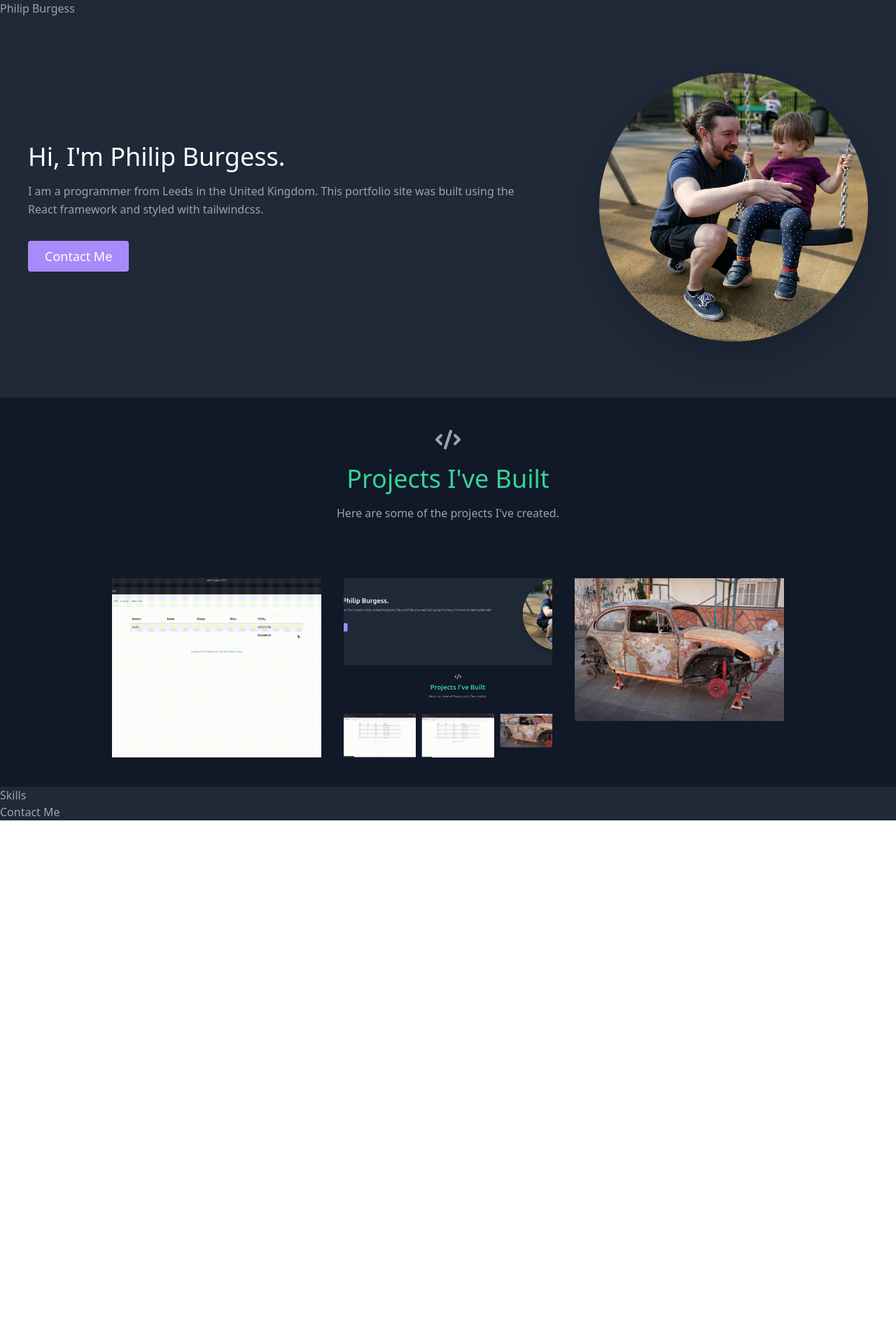
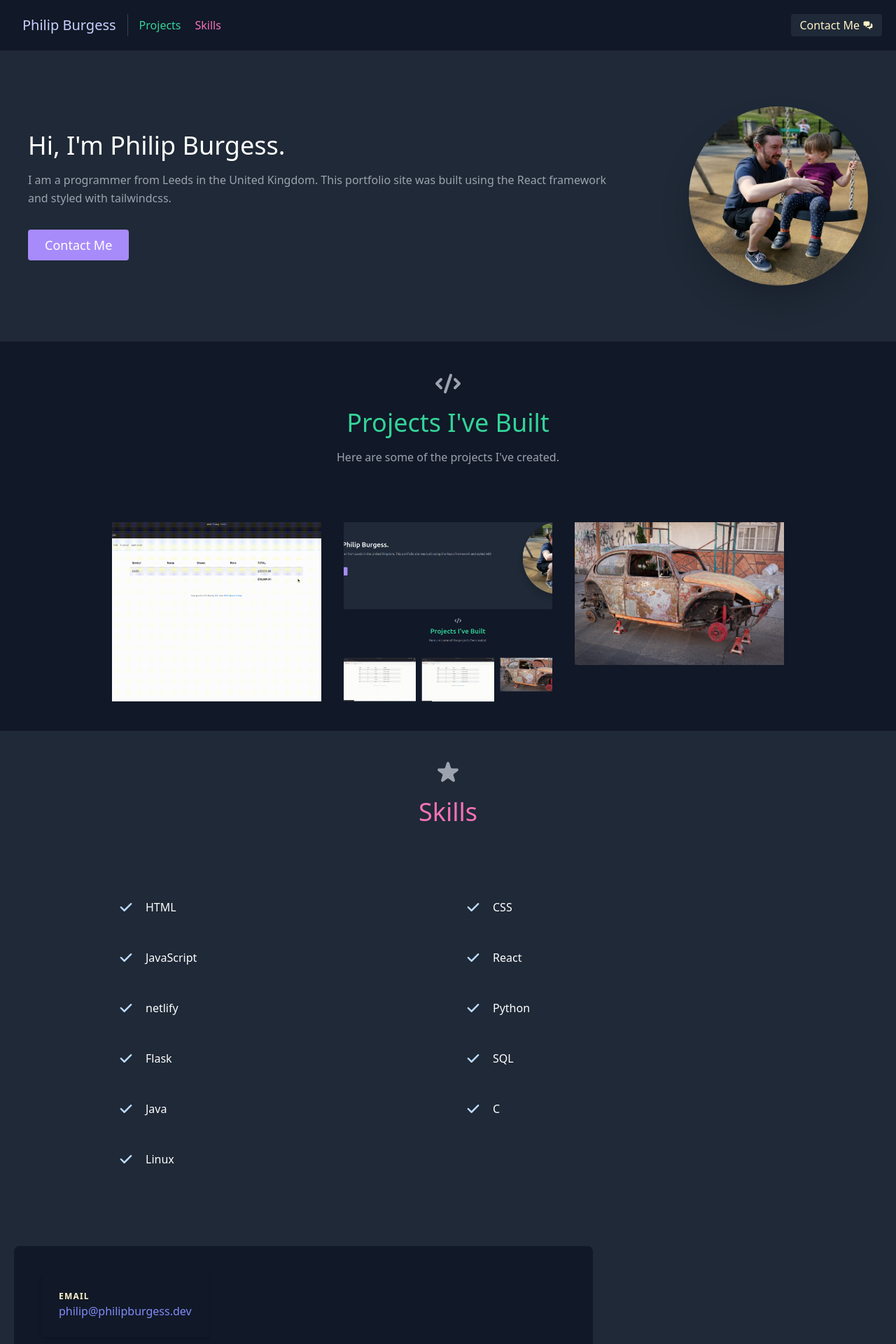
Before and after one commit to PhilipGB/react-app, a React (Create React App) app: page / in a window 1280 px wide. Shown: the top 1920 px of the page at 70% size. Before the commit the page ends 1172 px from the top, so only its background shows below. Built offline with nearby package versions, Linux system fonts and the light colour scheme.

Commit message:
basic site complete

```diff
--- a/src/components/About.js
+++ b/src/components/About.js
@@ -23,7 +23,7 @@ function About() {
         </div>
         <div>
           <img
-            className="object-cover object-center rounded-full h-96 w-96 shadow-2xl"
+            className="object-cover object-center rounded-full h-64 w-64 shadow-2xl"
             alt="Philip Burgess"
             src="./images/IMG_20210331_154028.jpg"
           />
--- a/src/components/Contact.js
+++ b/src/components/Contact.js
@@ -2,9 +2,24 @@ import React from "react"
 
 function Contact() {
   return (
-    <div>
-        <h5>Contact Me</h5>
-    </div>
+<section id="contact" className="relative">
+      <div className="container px-5 py-10 mx-auto flex sm:flex-nowrap flex-wrap">
+        <div className="lg:w-2/3 md:w-1/2 bg-gray-900 rounded-lg overflow-hidden sm:mr-10 p-10 flex items-end justify-start relative">
+          <div className="bg-gray-900 relative flex flex-wrap py-6 rounded shadow-md">
+            <div className="lg:w-1/2 px-6 mt-4 lg:mt-0">
+              <h2 className="title-font font-semibold text-yellow-100 tracking-widest text-xs">
+                EMAIL
+              </h2>
+              <a
+                href="mailto: philip@philipburgess.dev" target="_blank"
+                rel="noopener noreferrer" className="text-indigo-400 leading-relaxed">
+                  philip@philipburgess.dev
+              </a>
+            </div>
+          </div>
+        </div>
+      </div>
+    </section>
   );
 }
 
--- a/src/components/Data.js
+++ b/src/components/Data.js
@@ -27,3 +27,7 @@ export const projects = [
       github: "https://github.com/BigYoSpeck/",
     }
   ];
+
+  export const skills = [
+    "HTML", "CSS", "JavaScript", "React", "netlify", "Python", "Flask", "SQL", "Java", "C", "Linux"
+  ];
--- a/src/components/Nav.js
+++ b/src/components/Nav.js
@@ -1,14 +1,31 @@
-import React from "react"
+import { ChatAlt2Icon } from "@heroicons/react/solid";
+import React from "react";
 
 function Nav() {
     return (
-        <div>
-            <nav>
-                <a href="https://bigyospeck.github.io/" target="_blank" rel="noopener noreferrer">
+        <header className="bg-gray-900 md:sticky top-0 z-10">
+            <div className="container mx-auto flex flex-wrap p-5 flex-col md:flex-row items-center">
+                <a className="title-font font-medium text-indigo-200 mb-4 md:mb-0">
+                <a href="#about" className="ml-3 text-xl">
                     Philip Burgess
                 </a>
-            </nav>
-        </div>
+                </a>
+                <nav className="md:mr-auto md:ml-4 md:py-1 md:pl-4 md:border-l md:border-gray-700	flex flex-wrap items-center text-base justify-center">
+                    <a href="#projects" className="mr-5 text-green-400 hover:text-white">
+                        Projects
+                    </a>
+                    <a href="#skills" className="mr-5 text-pink-400 hover:text-white">
+                        Skills
+                    </a>
+                </nav>
+                <a
+                    href="#contact"
+                    className="inline-flex items-center bg-gray-800 border-0 py-1 px-3 focus:outline-none hover:bg-gray-700 rounded text-base mt-4 md:mt-0 text-yellow-100">
+                        Contact Me
+                    <ChatAlt2Icon className="w-4 h-4 ml-1" />
+                </a>
+            </div>
+        </header>
     );
 }
 
--- a/src/components/Skills.js
+++ b/src/components/Skills.js
@@ -1,10 +1,31 @@
-import React from "react"
+import { CheckIcon, StarIcon } from "@heroicons/react/solid";
+import React from "react";
+import { skills } from "./Data.js";
 
 function Skills() {
   return (
-    <div>
-        <h5>Skills</h5>
-    </div>
+    <section id="skills">
+      <div className="container px-5 py-10 mx-auto">
+        <div className="text-center mb-20">
+          <StarIcon className="w-10 inline-block mb-4" />
+          <h1 className="sm:text-4xl text-3xl font-medium title-font text-pink-400 mb-4">
+            Skills
+          </h1>
+        </div>
+        <div className="flex flex-wrap lg:w-4/5 sm:mx-auto sm:mb-2 -mx-2">
+          {skills.map((skill) => (
+            <div key={skill} className="p-2 sm:w-1/2 w-full">
+              <div className="bg-gray-800 rounded flex p-4 h-full items-center">
+                <CheckIcon className="text-blue-200 w-6 h-6 flex-shrink-0 mr-4" />
+                <span className="title-font font-medium text-white">
+                  {skill}
+                </span>
+              </div>
+            </div>
+          ))}
+        </div>
+      </div>
+    </section>
   );
 }
 
```
